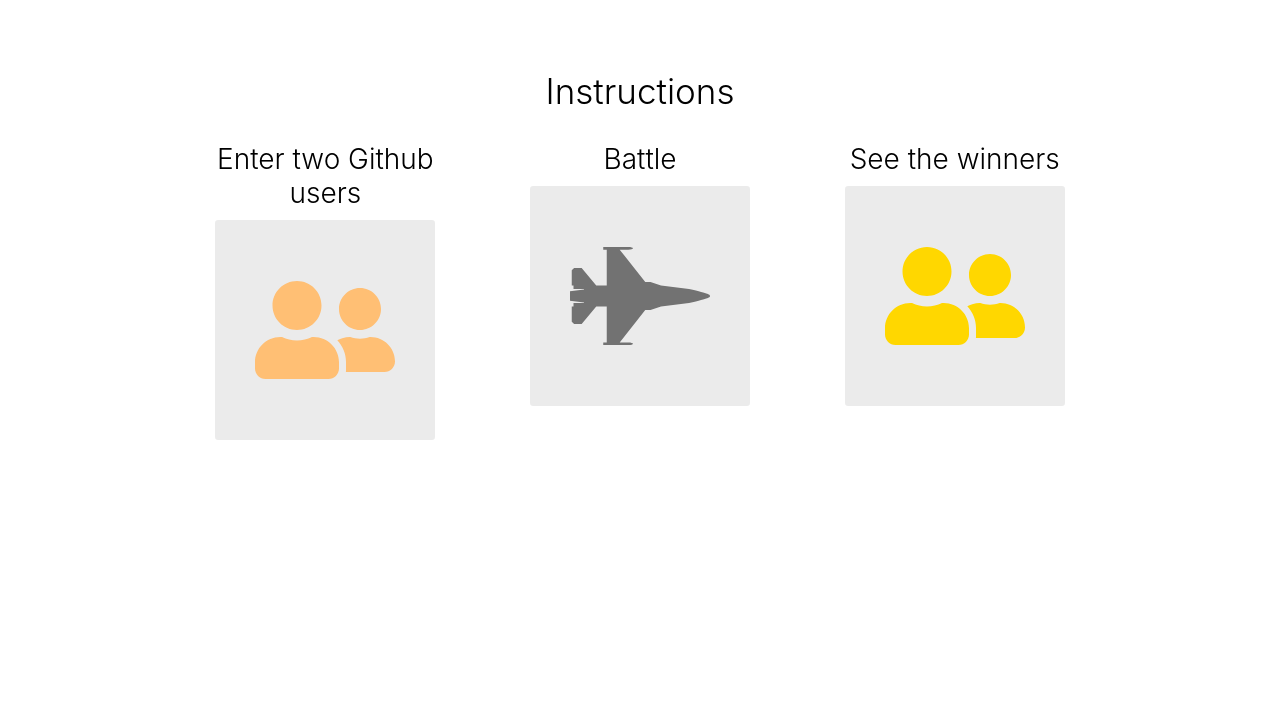
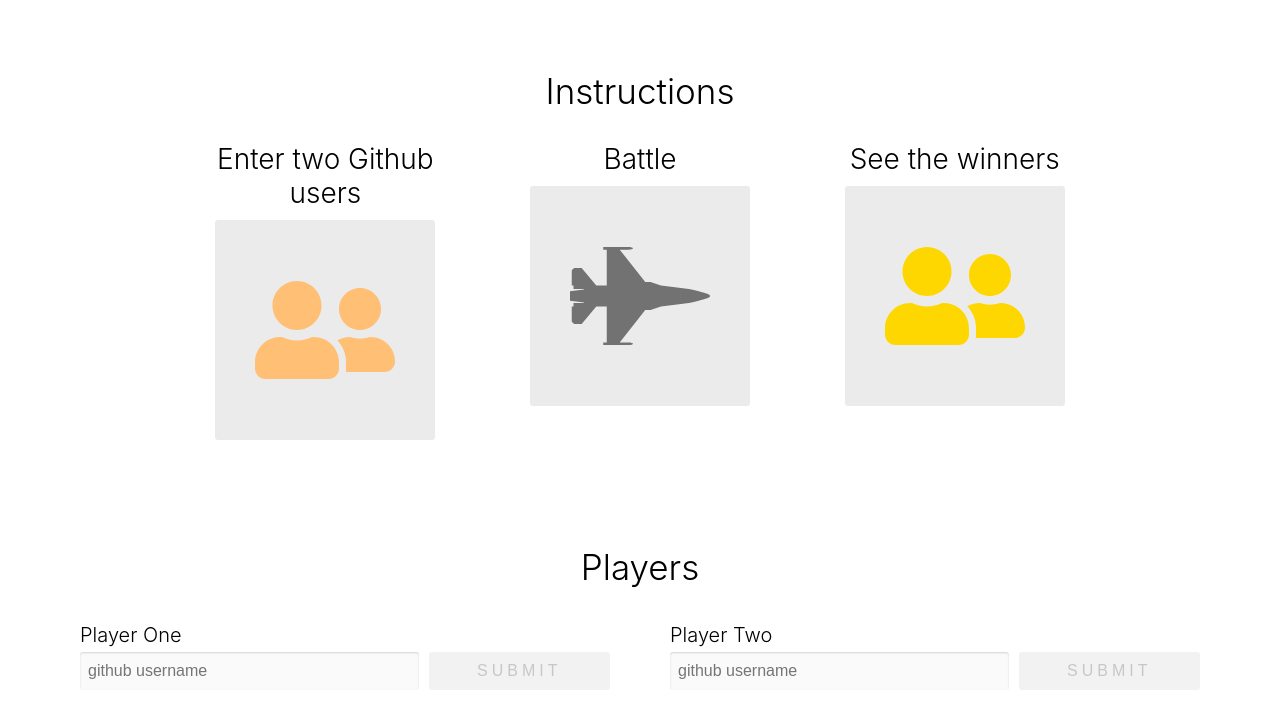
Before and after one commit to sgretas/github-battle, a React app: page / in a window 1280 px wide. Built offline with nearby package versions, Linux system fonts and the light colour scheme.

Commit message:
Render PlayerInput

```diff
--- a/app/components/Battle.js
+++ b/app/components/Battle.js
@@ -85,10 +85,36 @@
 }
 
 export default class Battle extends React.Component {
+  constructor(props) {
+    super(props);
+
+    this.state = {
+      playerOne: null,
+      playerTwo: null
+    }
+
+    this.handleSubmit = this.handleSubmit.bind(this);
+  }
+
+  handleSubmit(id, player) {
+    this.setState({
+      [id]: player
+    })
+  }
+
   render() {
+    const { playerOne, playerTwo } = this.state;
+
     return (
       <React.Fragment>
         <Instructions />
+        <div className='players-container'>
+          <h1 className='center-text header-lg'>Players</h1>
+          <div className='row space-around'>
+            {playerOne === null && (<PlayerInput label='Player One' onSubmit={player => this.handleSubmit('playerOne', player)} />)}
+            {playerTwo === null && (<PlayerInput label='Player Two' onSubmit={player => this.handleSubmit('playerTwo', player)} />)}
+          </div>
+        </div>
       </React.Fragment>
     )
   }
--- a/app/index.css
+++ b/app/index.css
@@ -205,3 +205,7 @@
   background: #f2f2f2;
   color: #c7c7c7;
 }
+
+.players-container {
+  margin: 100px 0;
+}
```
